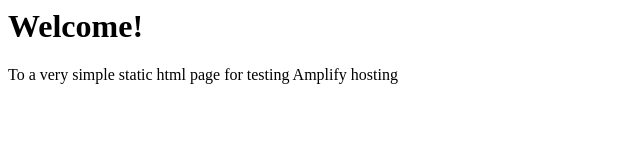
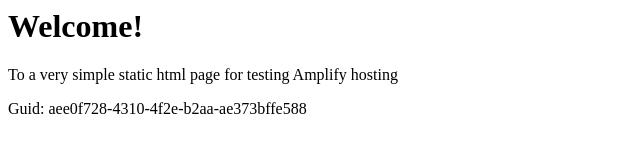
Before and after one commit to aws-aemilia-yul/Github-PR-Commit-Integration-Test-DoNotTouch-Gith-P5X5MO5I-v1-prod-ca-central-1, a website: page src/index.html in a window 1280 px wide. Shown: the whole page, without its empty margins (0-640 px from the left). Drawn offline with Linux system fonts and the light colour scheme.

Commit message:
commit from integ tests

```diff
--- a/src/index.html
+++ b/src/index.html
@@ -1,3 +1,5 @@
+
+
 <html lang="en">
 
 <head>
@@ -10,6 +12,6 @@
 <body>
     <h1>Welcome!</h1>
     <p>To a very simple static html page for testing Amplify hosting</p>
-</body>
+    <p>Guid: aee0f728-4310-4f2e-b2aa-ae373bffe588</p></body>
 
 </html>
```
